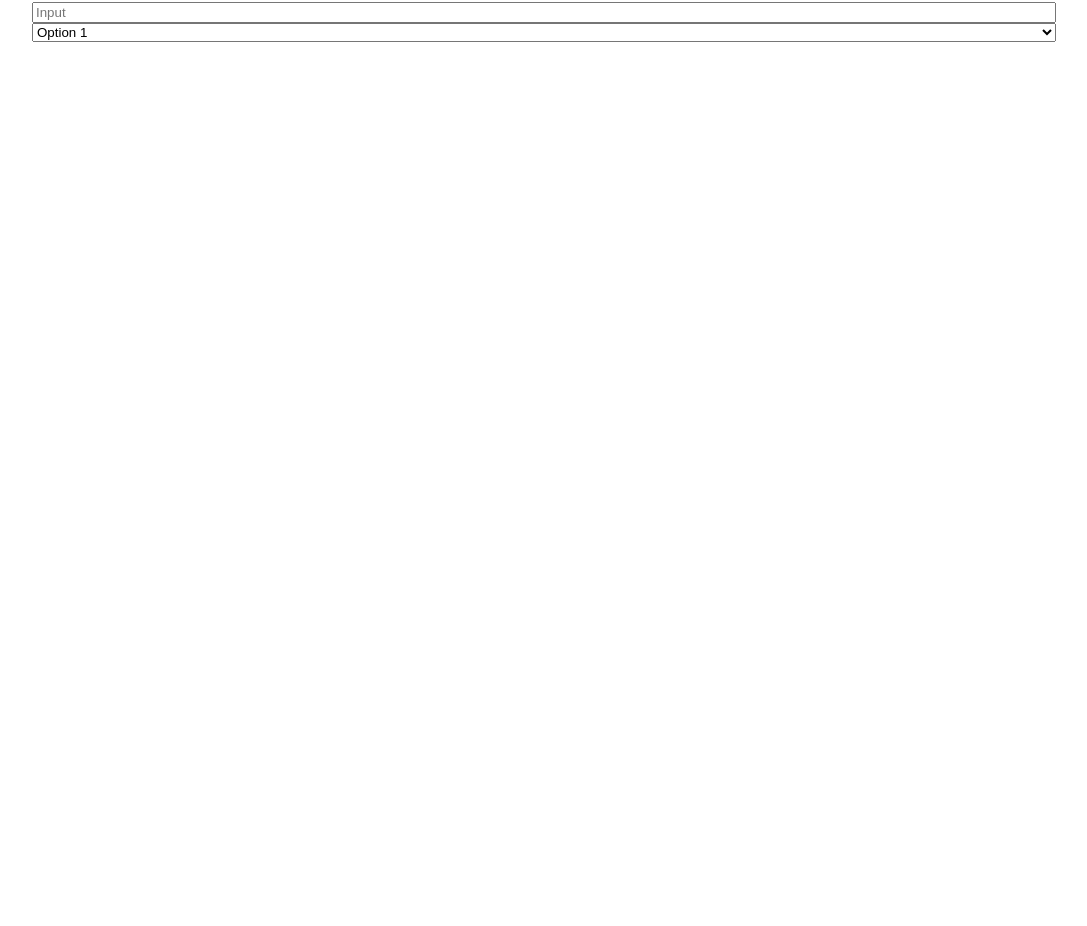
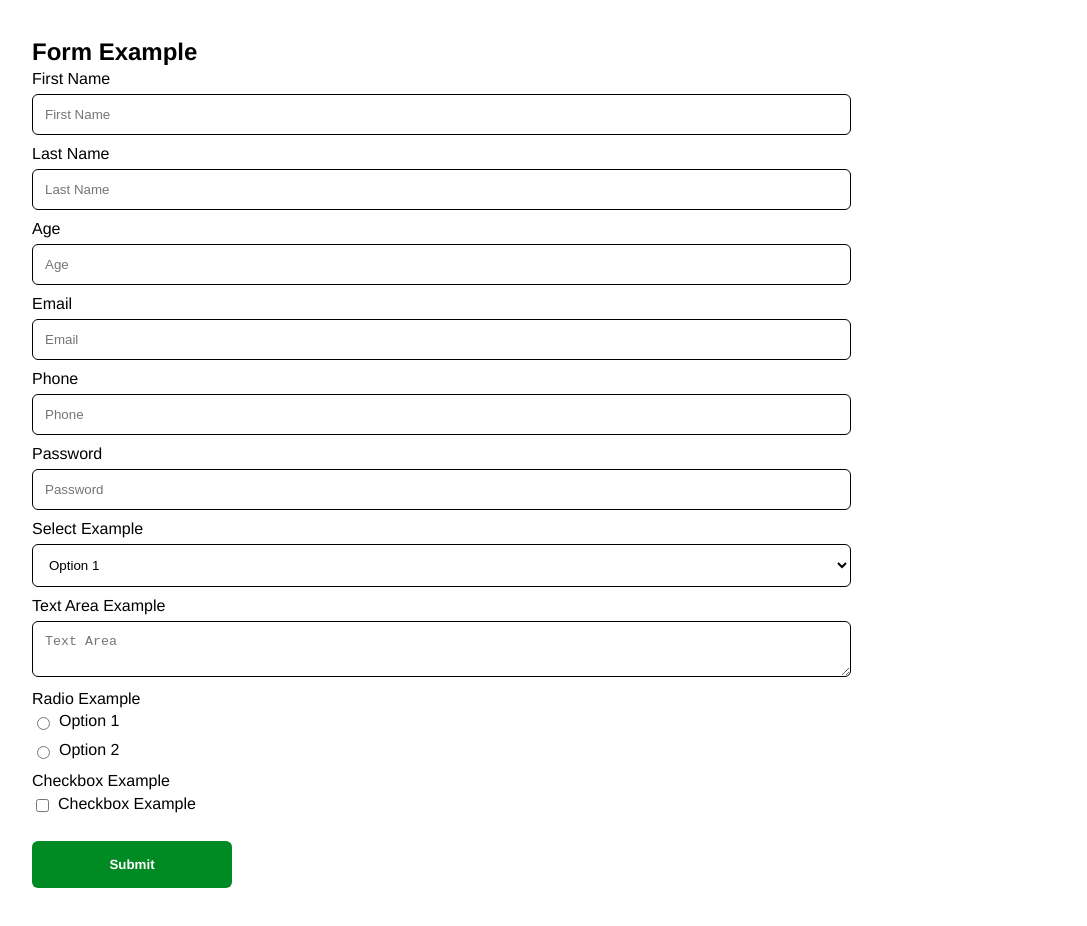
Before and after one commit to mPemba/cra-template, a React (Create React App) app: page / in a window 1280 px wide. Shown: the part 864-1790 px from the top of the page, without its empty margins (96-1183 px from the left). Before the commit the page ends 906 px from the top, so only its background shows below. Built offline with nearby package versions, Linux system fonts and the light colour scheme.

Commit message:
form elements and 100 in lighthouse

```diff
--- a/public/index.html
+++ b/public/index.html
@@ -24,7 +24,7 @@
       work correctly both with client-side routing and a non-root public URL.
       Learn how to configure a non-root public URL by running `npm run build`.
     -->
-    <title>React App</title>
+    <title>Template</title>
   </head>
   <body>
     <noscript>You need to enable JavaScript to run this app.</noscript>
--- a/src/App.js
+++ b/src/App.js
@@ -4,6 +4,7 @@ import { Header } from "./components/Header";
 import { ThemeProvider } from "styled-components";
 import { getTheme } from "./lib/theme";
 import { Button } from "./components/base/Button";
+import { Form } from "./components/Form";
 
 function App() {
   const [currentTheme, setCurrentTheme] = useState("light");
@@ -27,7 +28,7 @@ function App() {
 
       <Main>
         <Content>
-          <h1>Style Guide</h1>
+          <h1>Heading 1</h1>
           <h2>Heading 2</h2>
           <h3>Heading 3</h3>
 
@@ -52,13 +53,7 @@ function App() {
           <Button variant="danger">Button Danger</Button>
           <Button variant="submit">Button Submit</Button>
 
-          <input type="text" placeholder="Input" />
-
-          <select>
-            <option>Option 1</option>
-            <option>Option 2</option>
-            <option>Option 3</option>
-          </select>
+          <Form />
         </Content>
       </Main>
     </ThemeProvider>
@@ -67,7 +62,7 @@ function App() {
 
 const Main = styled.main`
   width: 100%;
-  height: 90vh;
+  height: 100%;
   display: flex;
   flex-direction: column;
   background-color: ${(props) => props.theme.background};
@@ -77,6 +72,7 @@ const Main = styled.main`
 
 const Content = styled.div`
   width: 80%;
+  height: 100%;
   margin: 0 auto;
   display: flex;
   flex-direction: column;
--- /dev/null
+++ b/src/components/Form.js
@@ -0,0 +1,165 @@
+import { useState } from "react";
+import styled from "styled-components";
+import { Checkbox } from "./base/Checkbox";
+import { Button } from "./base/Button";
+import { Input } from "./base/Input";
+import { Select } from "./base/Select";
+import { TextArea } from "./base/TextArea";
+import { Radio } from "./base/Radio";
+
+const Form = () => {
+  const [checkboxChecked, setCheckboxChecked] = useState(false);
+  const [formValues, setFormValues] = useState({
+    firstName: "",
+    lastName: "",
+    age: "",
+    email: "",
+    phone: "",
+    password: "",
+    select: "",
+    textArea: "",
+    radio: "",
+    checkbox: false,
+  });
+
+  const handleInputChange = (event) => {
+    setFormValues({
+      ...formValues,
+      [event.target.name]: event.target.value,
+    });
+  };
+
+  const handleCheckboxChange = (event) => {
+    setCheckboxChecked(!checkboxChecked);
+    setFormValues({
+      ...formValues,
+      checkbox: checkboxChecked,
+    });
+  };
+
+  const handleSelectChange = (event) => {
+    setFormValues({
+      ...formValues,
+      select: event.target.value,
+    });
+  };
+
+  const submitForm = (event) => {
+    event.preventDefault();
+    console.log(formValues);
+  };
+
+  return (
+    <FormContainer onSubmit={submitForm}>
+      <h2>Form Example</h2>
+      <Input
+        name="firstName"
+        label="First Name"
+        type="text"
+        required
+        placeholder="First Name"
+        onChange={handleInputChange}
+      />
+
+      <Input
+        name="lastName"
+        label="Last Name"
+        type="text"
+        required
+        placeholder="Last Name"
+        onChange={handleInputChange}
+      />
+
+      <Input
+        name="age"
+        label="Age"
+        type="number"
+        placeholder="Age"
+        onChange={handleInputChange}
+      />
+
+      <Input
+        name="email"
+        label="Email"
+        type="email"
+        required
+        placeholder="Email"
+        onChange={handleInputChange}
+      />
+
+      <Input
+        name="phone"
+        label="Phone"
+        type="phone"
+        placeholder="Phone"
+        onChange={handleInputChange}
+      />
+
+      <Input
+        name="password"
+        label="Password"
+        type="password"
+        required
+        placeholder="Password"
+        onChange={handleInputChange}
+      />
+
+      <Select
+        name="select"
+        label="Select Example"
+        options={[
+          { value: "option1", label: "Option 1" },
+          { value: "option2", label: "Option 2" },
+          { value: "option3", label: "Option 3" },
+        ]}
+        onChange={handleSelectChange}
+      />
+
+      <TextArea
+        name="textArea"
+        label="Text Area Example"
+        required={false}
+        placeholder="Text Area"
+        onChange={handleInputChange}
+      />
+
+      <p>Radio Example</p>
+      <Radio
+        name="radio"
+        label="Option 1"
+        value="option1"
+        onChange={handleInputChange}
+      />
+      <Radio
+        name="radio"
+        label="Option 2"
+        value="option2"
+        onChange={handleInputChange}
+      />
+
+      <p>Checkbox Example</p>
+      <Checkbox
+        id="checkbox"
+        label="Checkbox Example"
+        name="checkbox"
+        checked={checkboxChecked}
+        onChange={handleCheckboxChange}
+      />
+
+      <Button variant="submit" type="submit">
+        Submit
+      </Button>
+    </FormContainer>
+  );
+};
+
+const FormContainer = styled.form`
+  width: 80%;
+  height: 100%;
+  display: flex;
+  flex-direction: column;
+  margin: 1rem 0;
+  padding: 1rem 0;
+`;
+
+export { Form };
--- a/src/components/Header.js
+++ b/src/components/Header.js
@@ -6,13 +6,19 @@ import { EyeFilled } from "./icons/eyeFilled";
 const Header = ({ currentTheme, setCurrentTheme }) => {
   return (
     <HeaderMain>
-      <Title>Template</Title>
+      <Title>Style Guide</Title>
       {currentTheme === "light" ? (
-        <ThemeButton onClick={() => setCurrentTheme("dark")}>
+        <ThemeButton
+          aria-label="Enable Dark Mode"
+          onClick={() => setCurrentTheme("dark")}
+        >
           <Eye />
         </ThemeButton>
       ) : (
-        <ThemeButton onClick={() => setCurrentTheme("light")}>
+        <ThemeButton
+          aria-label="Enable Light Mode"
+          onClick={() => setCurrentTheme("light")}
+        >
           <EyeFilled />
         </ThemeButton>
       )}
--- a/src/components/base/Button.js
+++ b/src/components/base/Button.js
@@ -6,8 +6,16 @@ const Button = ({ children, variant }) => (
 
 const ButtonMain = styled.button`
   width: 200px;
+  padding: 1rem 2rem;
+  margin: 1rem 0;
+  border-radius: 6px;
+  cursor: pointer;
+  font-weight: 600;
+  font-family: "Helvetica Neue", sans-serif;
+  transition: background-color 0.3s ease-in-out, color 0.3s ease-in-out,
+    opacity 0.3s ease-in-out;
+
   background: ${(props) => {
-    console.log("props: ", props);
     switch (props.variant) {
       case "primary":
         return props.theme.blue;
@@ -46,12 +54,6 @@ const ButtonMain = styled.button`
         return props.theme.white;
     }
   }};
-  padding: 1rem 2rem;
-  margin: 1rem 0;
-  border-radius: 6px;
-  cursor: pointer;
-  transition: background-color 0.3s ease-in-out, color 0.3s ease-in-out,
-    opacity 0.3s ease-in-out;
 
   &:hover {
     opacity: 0.8;
--- /dev/null
+++ b/src/components/base/Checkbox.js
@@ -0,0 +1,33 @@
+import styled from "styled-components";
+
+const Checkbox = ({ name, label, checked, onChange }) => {
+  return (
+    <CheckboxContainer>
+      <CheckboxMain
+        type="checkbox"
+        name={name}
+        checked={checked}
+        onChange={onChange}
+        aria-label={label}
+      />
+      <CheckboxLabel htmlFor={name}>{label}</CheckboxLabel>
+    </CheckboxContainer>
+  );
+};
+
+const CheckboxContainer = styled.div`
+  display: flex;
+  align-items: center;
+  width: 100%;
+  margin-bottom: 10px;
+`;
+
+const CheckboxMain = styled.input`
+  margin-top: 6px;
+`;
+
+const CheckboxLabel = styled.label`
+  margin-left: 6px;
+`;
+
+export { Checkbox };
--- /dev/null
+++ b/src/components/base/Input.js
@@ -0,0 +1,34 @@
+import styled from "styled-components";
+
+const Input = ({ name, label, type, required, placeholder, onChange }) => {
+  return (
+    <InputContainer>
+      <label htmlFor={name}>{label}</label>
+      <InputMain
+        name={name}
+        type={type}
+        required={required}
+        placeholder={placeholder}
+        onChange={onChange}
+      />
+    </InputContainer>
+  );
+};
+
+const InputContainer = styled.div`
+  display: flex;
+  flex-direction: column;
+  margin-bottom: 10px;
+`;
+
+const InputMain = styled.input`
+  padding: 12px;
+  margin-top: 6px;
+  border: 1px solid ${(props) => props.theme.text};
+  color: ${(props) => props.theme.text};
+  background-color: ${(props) => props.theme.background};
+  border-radius: 6px;
+  transition: background-color 0.3s ease-in-out, color 0.3s ease-in-out;
+`;
+
+export { Input };
--- /dev/null
+++ b/src/components/base/Radio.js
@@ -0,0 +1,34 @@
+import styled from "styled-components";
+
+const Radio = ({ name, label, value, checked, onChange }) => {
+  return (
+    <RadioContainer>
+      <RadioMain
+        type="radio"
+        name={name}
+        value={value}
+        checked={checked}
+        onChange={onChange}
+        aria-label={label}
+      />
+      <RadioLabel htmlFor={name}>{label}</RadioLabel>
+    </RadioContainer>
+  );
+};
+
+const RadioContainer = styled.div`
+  display: flex;
+  align-items: center;
+  width: 100%;
+  margin-bottom: 10px;
+`;
+
+const RadioMain = styled.input`
+  margin-top: 6px;
+`;
+
+const RadioLabel = styled.label`
+  margin-left: 6px;
+`;
+
+export { Radio };
--- /dev/null
+++ b/src/components/base/Select.js
@@ -0,0 +1,34 @@
+import styled from "styled-components";
+
+const Select = ({ name, label, options, onChange }) => {
+  return (
+    <SelectContainer>
+      <label htmlFor={name}>{label}</label>
+      <SelectMain aria-label={label} name={name} onChange={onChange}>
+        {options.map((option) => (
+          <option key={option.value} value={option.value}>
+            {option.label}
+          </option>
+        ))}
+      </SelectMain>
+    </SelectContainer>
+  );
+};
+
+const SelectContainer = styled.div`
+  display: flex;
+  flex-direction: column;
+  margin-bottom: 10px;
+`;
+
+const SelectMain = styled.select`
+  padding: 12px;
+  margin-top: 6px;
+  border: 1px solid ${(props) => props.theme.text};
+  color: ${(props) => props.theme.text};
+  background-color: ${(props) => props.theme.background};
+  border-radius: 6px;
+  transition: background-color 0.3s ease-in-out, color 0.3s ease-in-out;
+`;
+
+export { Select };
--- /dev/null
+++ b/src/components/base/TextArea.js
@@ -0,0 +1,33 @@
+import styled from "styled-components";
+
+const TextArea = ({ name, label, required, placeholder, onChange }) => {
+  return (
+    <TextAreaContainer>
+      <label htmlFor={name}>{label}</label>
+      <TextAreaMain
+        name={name}
+        required={required}
+        placeholder={placeholder}
+        onChange={onChange}
+      />
+    </TextAreaContainer>
+  );
+};
+
+const TextAreaContainer = styled.div`
+  display: flex;
+  flex-direction: column;
+  margin-bottom: 10px;
+`;
+
+const TextAreaMain = styled.textarea`
+  padding: 12px;
+  margin-top: 6px;
+  border: 1px solid ${(props) => props.theme.text};
+  color: ${(props) => props.theme.text};
+  background-color: ${(props) => props.theme.background};
+  border-radius: 6px;
+  transition: background-color 0.3s ease-in-out, color 0.3s ease-in-out;
+`;
+
+export { TextArea };
--- a/src/index.css
+++ b/src/index.css
@@ -1,7 +1,8 @@
 body {
   margin: 0;
-  font-family: -apple-system, BlinkMacSystemFont, "Segoe UI", "Roboto", "Oxygen",
-    "Ubuntu", "Cantarell", "Fira Sans", "Droid Sans", sans-serif;
+  font-family: "Helvetica Neue", -apple-system, BlinkMacSystemFont, "Segoe UI",
+    "Roboto", "Oxygen", "Ubuntu", "Cantarell", "Fira Sans", "Droid Sans",
+    sans-serif;
   -webkit-font-smoothing: antialiased;
   -moz-osx-font-smoothing: grayscale;
 }
--- a/src/lib/theme.js
+++ b/src/lib/theme.js
@@ -1,7 +1,7 @@
 const baseTheme = {
-  blue: "#007AFF",
-  green: "#34C759",
-  red: "#FF3B30",
+  blue: "#0056B1", // Original Blue "#007AFF",
+  green: "#008A23", // Original Green "#34C759",
+  red: "#CE2D25", // Original Red "#FF3B30",
   orange: "#FF9500",
   yellow: "#FFCC00",
   grey100: "#F2F2F7",
```
